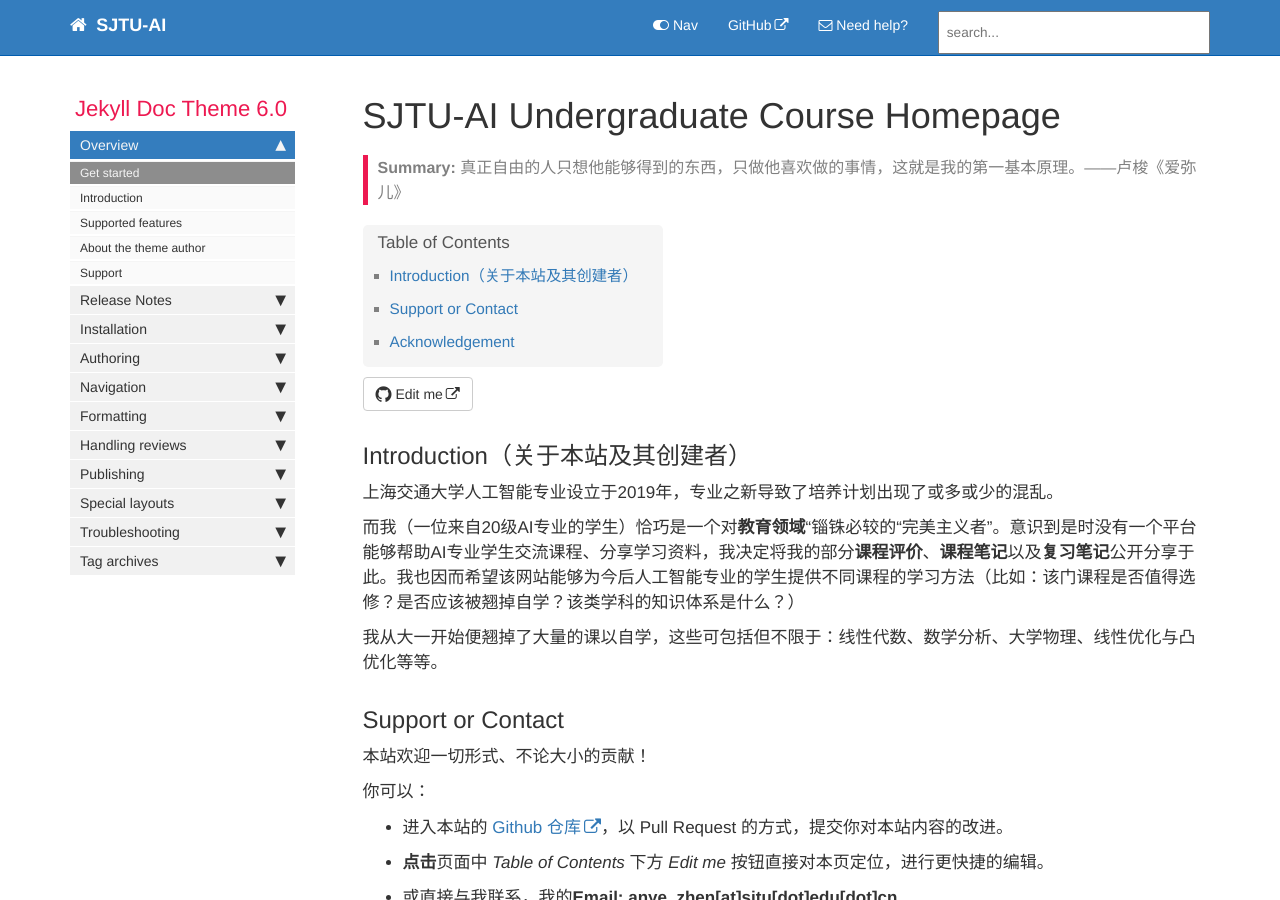
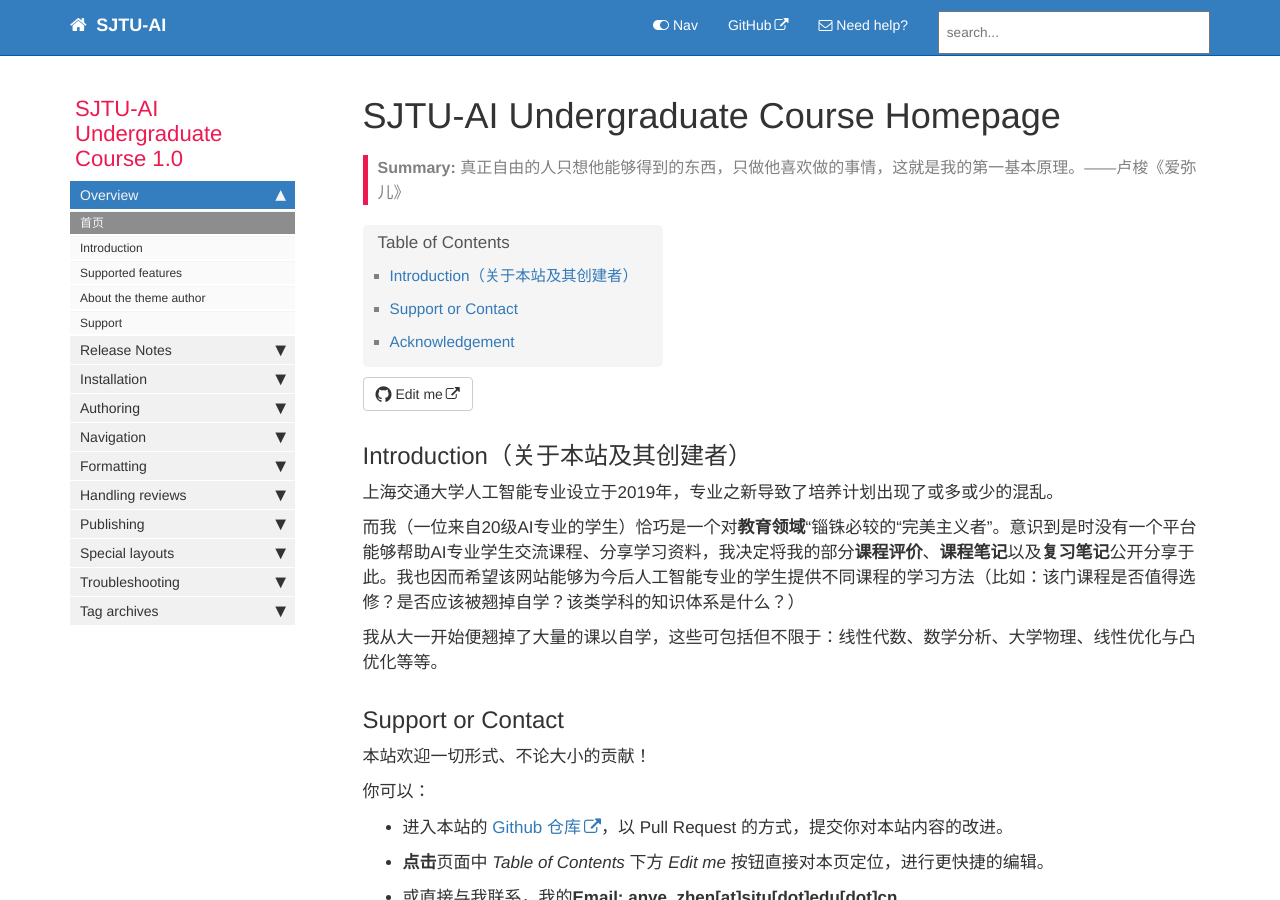
Before and after one commit to aisjtu/aisjtu.github.io, a Jekyll site: the page built from index.md, in a window 1280 px wide and 900 px high. Built offline with Jekyll 4.4.1, drawn with Linux system fonts in a browser that asks for light colours; comment, search, counter and statistics services are not loaded.

Commit message:
Update mydoc_sidebar.yml

```diff
--- a/_data/sidebars/mydoc_sidebar.yml
+++ b/_data/sidebars/mydoc_sidebar.yml
@@ -2,8 +2,8 @@
 
 entries:
 - title: sidebar
-  product: Jekyll Doc Theme
-  version: 6.0
+  product: SJTU-AI Undergraduate Course
+  version: 1.0
   folders:
 
   - title:
@@ -23,7 +23,7 @@ entries:
     output: web, pdf
     folderitems:
 
-    - title: Get started
+    - title: 首页
       url: /index.html
       output: web, pdf
       type: homepage
```
